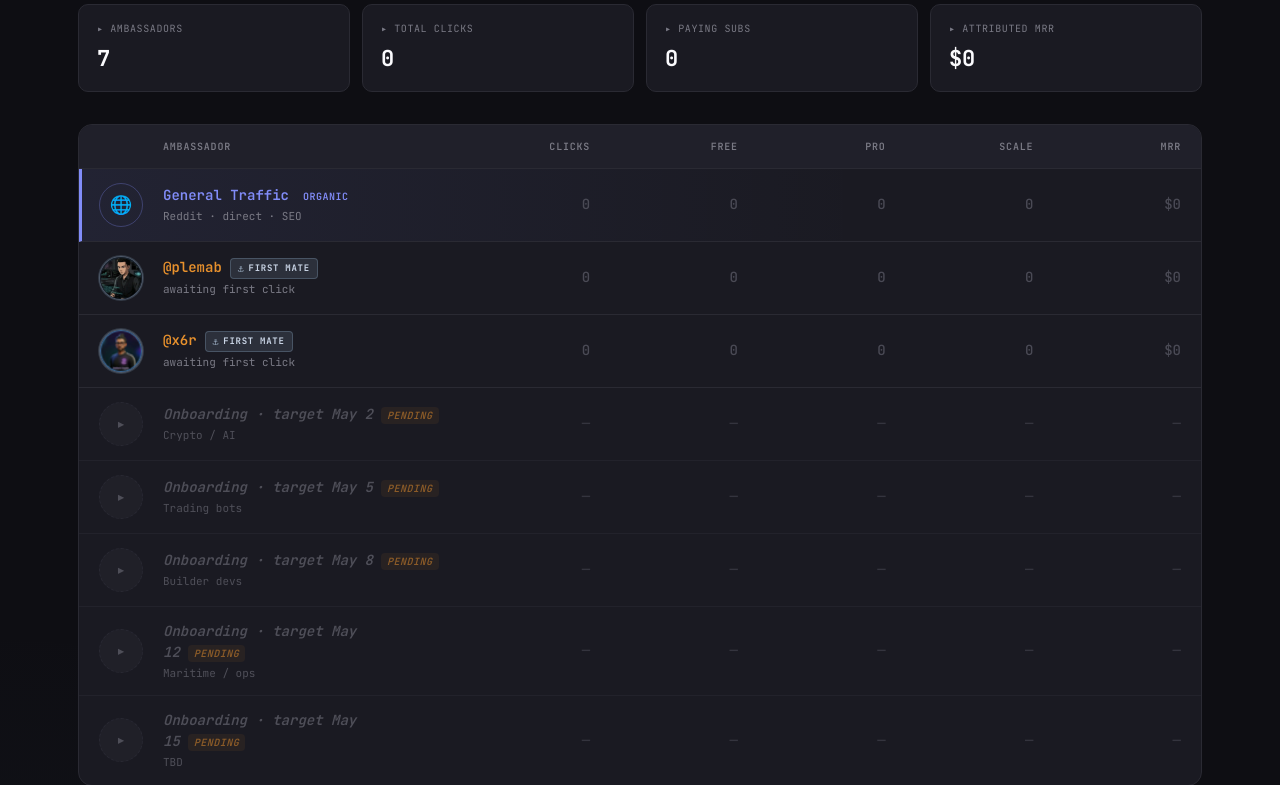
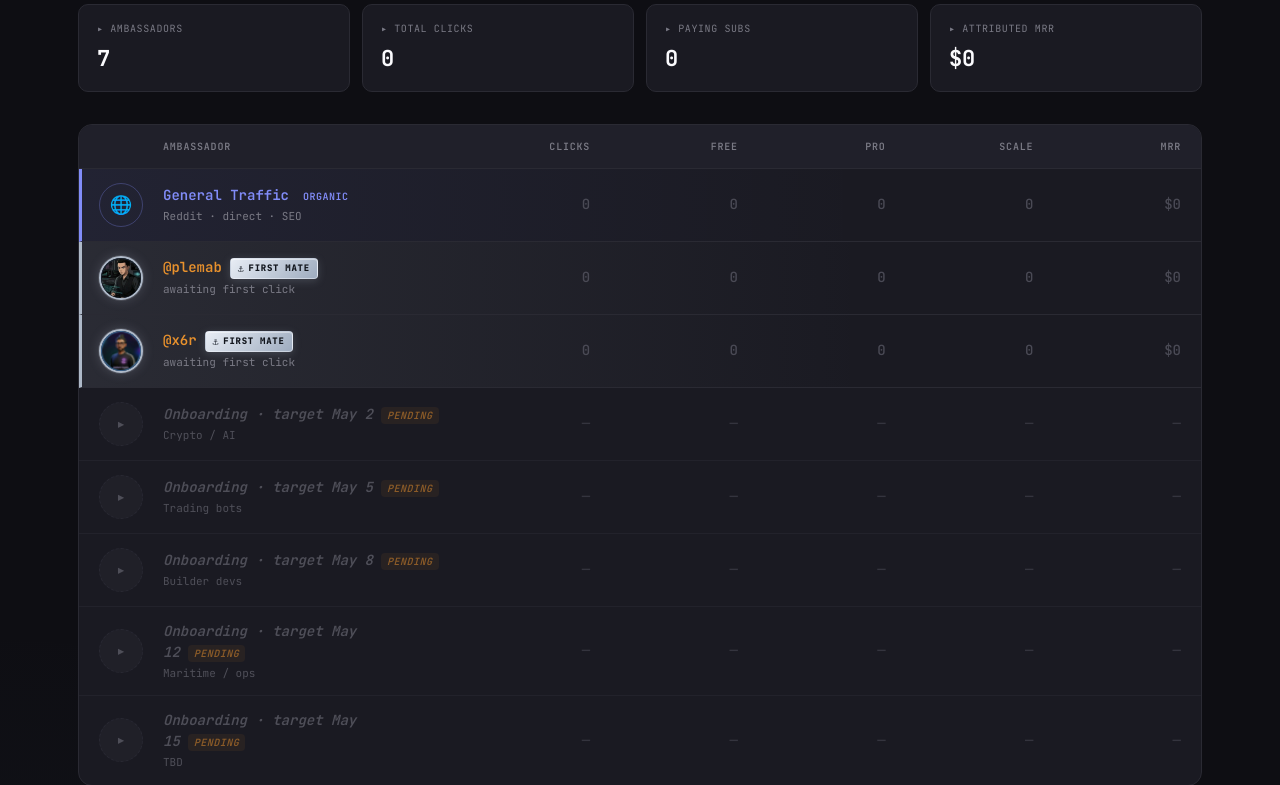
Before and after one commit to Nauti-Labs/clearance, a FastAPI app: page /nauti-traffic in a window 1280 px wide. Shown: the part 396-1181 px from the top of the page. Run offline with FastAPI, Linux system fonts and the light colour scheme; data that the repository does not hold is empty.

Commit message:
style(nauti-traffic): add silver first mate treatment

```diff
--- a/templates/nauti_traffic.html
+++ b/templates/nauti_traffic.html
@@ -28,6 +28,9 @@
             --amber: #E8912D;
             --amber-bright: #f0a040;
             --amber-soft: rgba(232, 145, 45, 0.12);
+            --silver: #aeb9c8;
+            --silver-bright: #e8edf5;
+            --silver-soft: rgba(174, 185, 200, 0.11);
             --text: #ececf0;
             --text-dim: #b8b8c0;
             --muted: #7a7a85;
@@ -262,26 +265,38 @@
         .captain-badge .anchor {
             font-size: 11px;
         }
+        /* FIRST MATE row - cool silver treatment */
+        .lb-row.first-mate {
+            background:
+                linear-gradient(90deg, var(--silver-soft) 0%, transparent 70%);
+            border-left: 3px solid var(--silver);
+            padding-left: 17px;
+        }
         .first-mate-badge {
             display: inline-flex; align-items: center; gap: 4px;
             font-family: var(--font-mono);
-            font-size: 9px; font-weight: 700;
-            color: #c9d4e5;
-            background: rgba(126, 151, 176, 0.18);
-            border: 1px solid rgba(126, 151, 176, 0.35);
+            font-size: 9px; font-weight: 800;
+            color: #11151c;
+            background: linear-gradient(135deg, var(--silver-bright) 0%, #9eacbf 100%);
+            border: 1px solid rgba(232, 237, 245, 0.45);
             padding: 2px 7px;
             border-radius: 4px;
             letter-spacing: 0.08em;
             text-transform: uppercase;
             margin-left: 8px;
+            box-shadow:
+                0 2px 8px rgba(174, 185, 200, 0.22),
+                inset 0 1px 0 rgba(255, 255, 255, 0.42);
         }
         .first-mate-badge .anchor {
             font-size: 10px;
-            color: #a0b3c8;
+            color: #252b35;
         }
         .lb-row.first-mate .avatar {
-            border-color: rgba(126, 151, 176, 0.45);
-            box-shadow: 0 0 0 1px rgba(126, 151, 176, 0.25);
+            border: 2px solid var(--silver);
+            box-shadow:
+                0 0 12px rgba(174, 185, 200, 0.24),
+                0 0 0 1px rgba(232, 237, 245, 0.12);
         }
         /* General traffic row — non-attributed (Telegram/Reddit/direct/SEO) */
         .lb-row.general {
```
